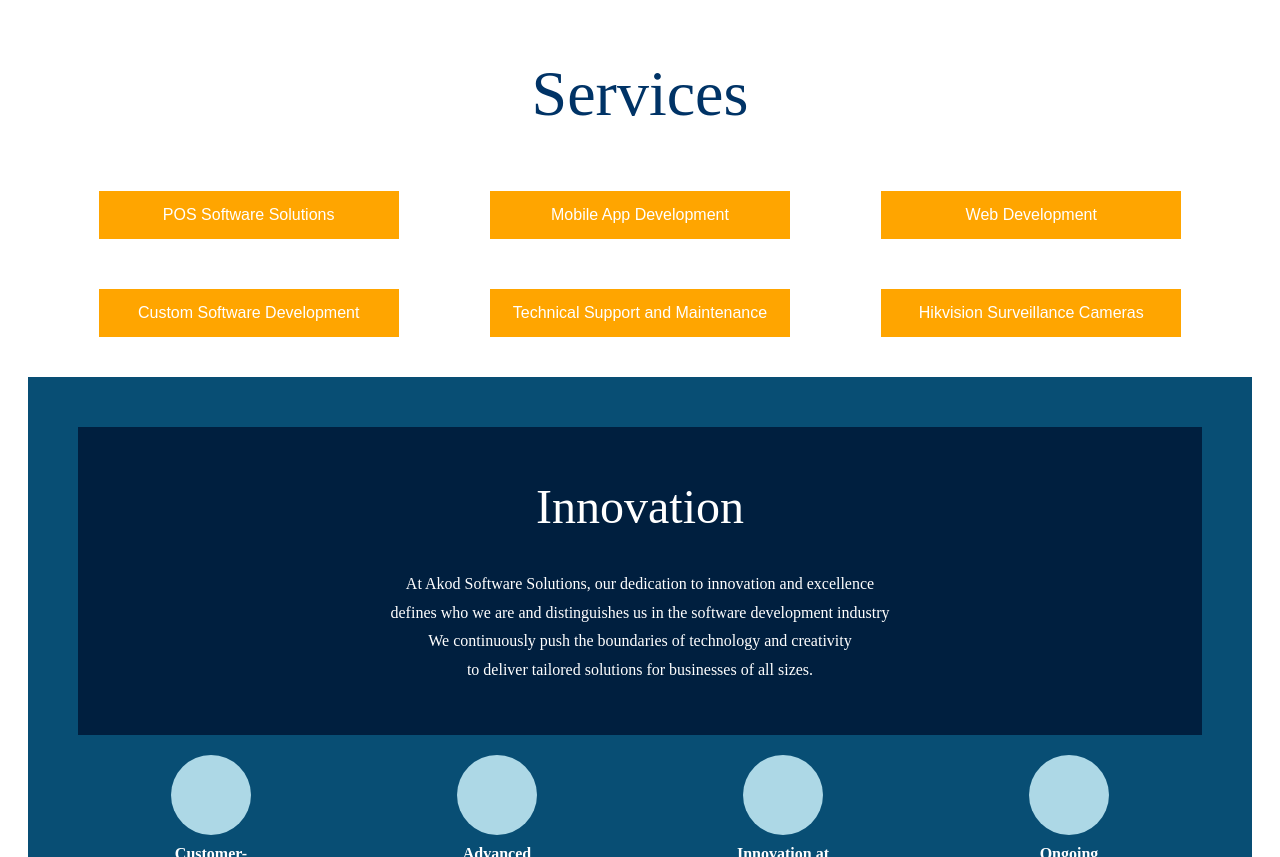
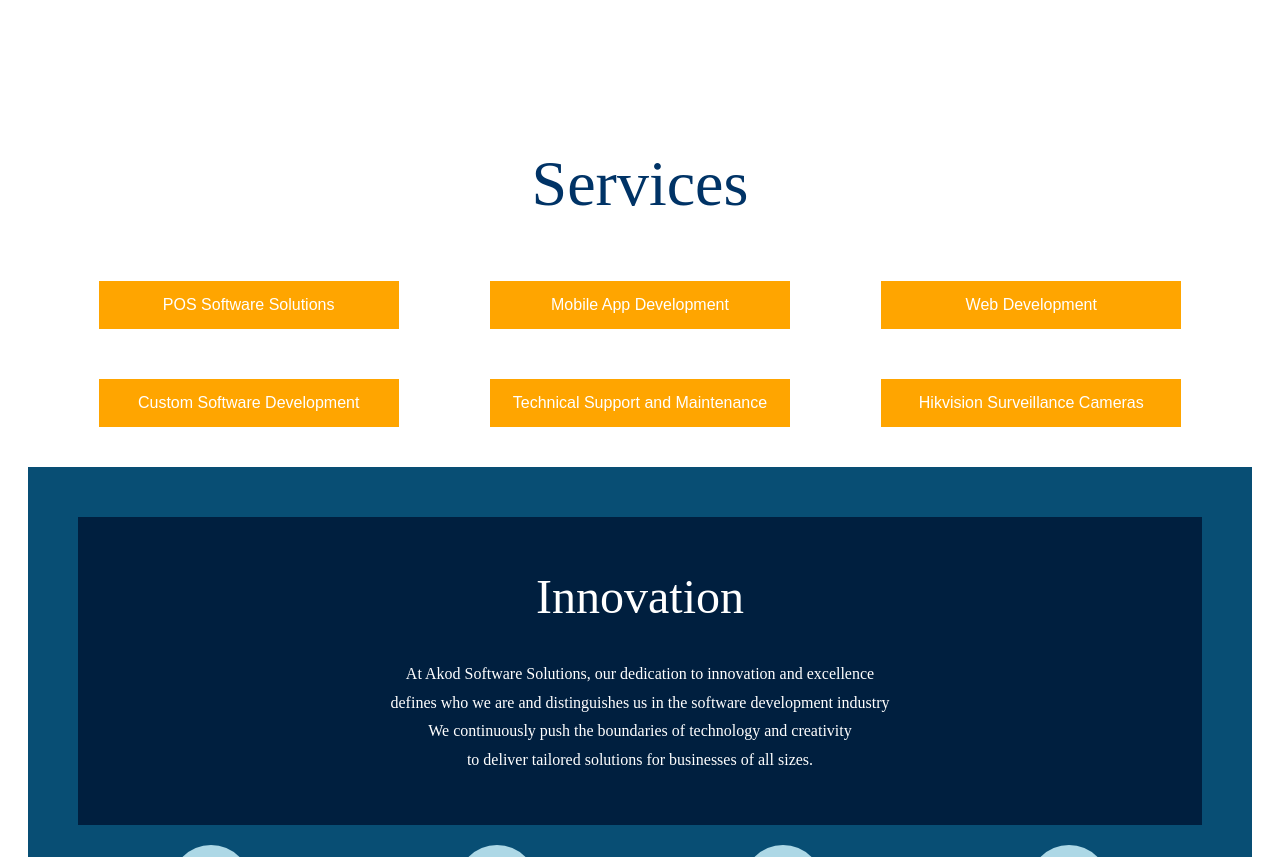
Before and after one commit to webdev1code/CodeSystems, a plain HTML site: page index.html in a window 1280 px wide. Shown: the part 1506-2363 px from the top of the page. Drawn offline with Linux system fonts and the light colour scheme.

Commit message:
Update akwad.css

```diff
--- a/akwad.css
+++ b/akwad.css
@@ -347,7 +347,7 @@
 
   /* تنسيق العنوان الرئيسي في صفحة Services */
   .service-section {
-    margin-top: 60px;
+    margin-top: 150px;
     padding: 0 20px;
   }
 
```
